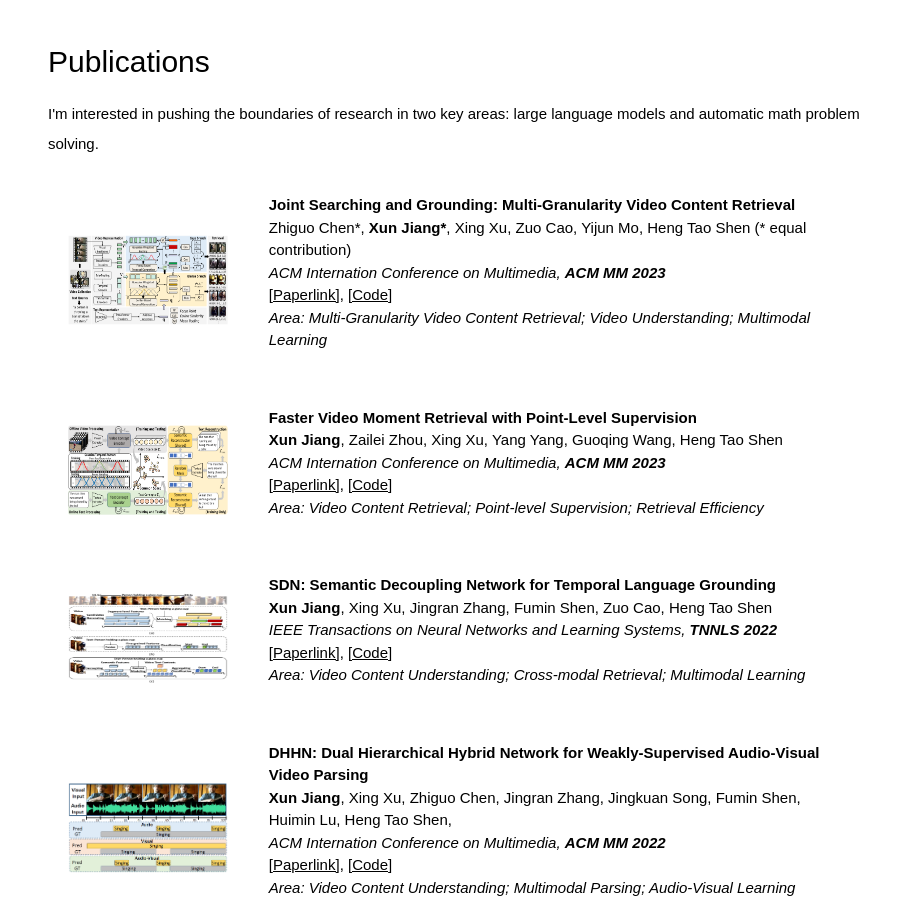
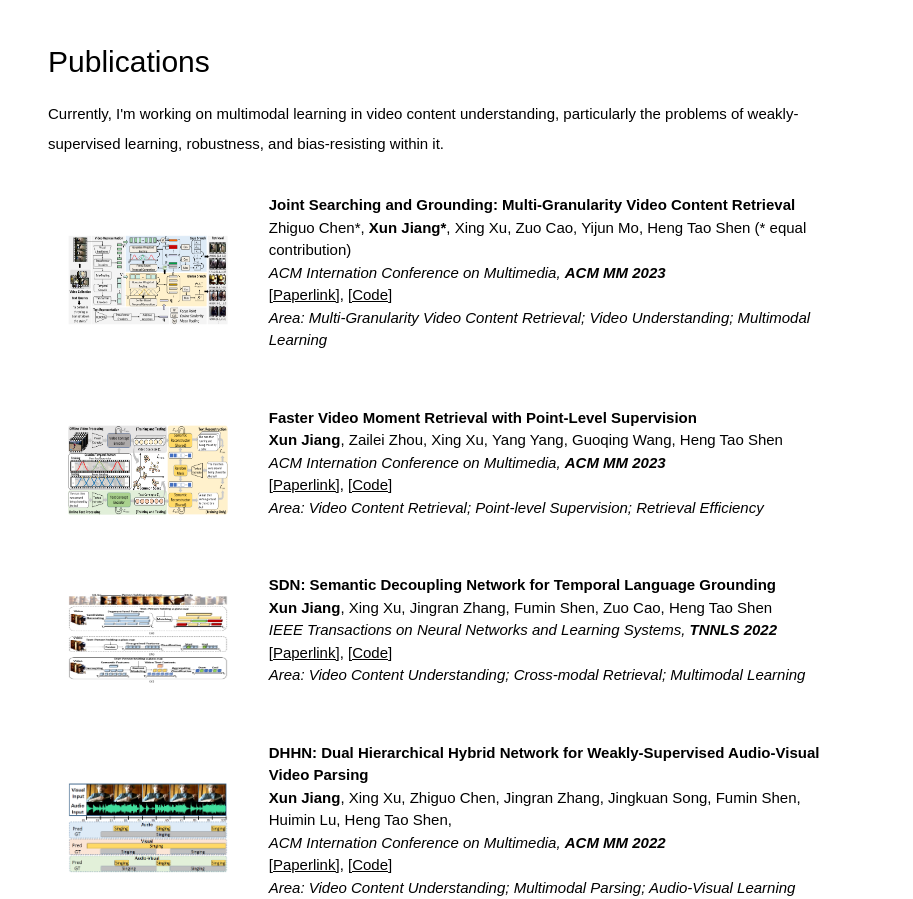
Before and after one commit to XunCHN/Homepage, a plain HTML site: page index.html in a window 1280 px wide. Shown: the part 1605-2504 px from the top of the page, without its empty margins (258-1171 px from the left). Drawn offline with Linux system fonts and the light colour scheme.

Commit message:
update news

```diff
--- a/index.html
+++ b/index.html
@@ -170,7 +170,7 @@
   <div class="w3-container w3-padding-32" id="publications">
     <h2>Publications</h2>
       <p class="w3-left-align" style="line-height:200%">
-        I'm interested in pushing the boundaries of research in two key areas: large language models and automatic math problem solving.
+        Currently, I'm working on multimodal learning in video content understanding, particularly the problems of weakly-supervised learning, robustness, and bias-resisting within it.
       </p>
 
       <table width="100%" align="center" border="0" cellspacing="0" cellpadding="20">
```
